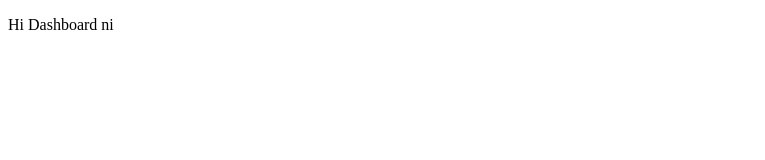
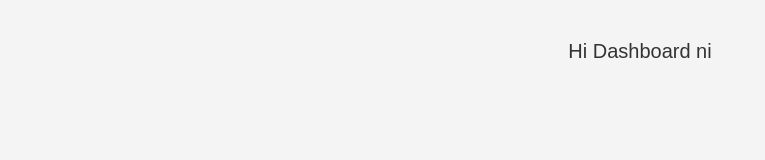
Before and after one commit to janeroseG/SIA, a plain HTML site: page Dashboard.html in a window 1280 px wide. Shown: the whole page, without its empty margins (0-765 px from the left). Drawn offline with Linux system fonts and the light colour scheme.

Commit message:
with css

```diff
--- a/Dashboard.html
+++ b/Dashboard.html
@@ -5,8 +5,22 @@
     <meta http-equiv="X-UA-Compatible" content="IE=edge">
     <meta name="viewport" content="width=device-width, initial-scale=1.0">
     <title>Document</title>
+    <style>
+        body {
+            font-family: Arial, sans-serif;
+            background-color: #f4f4f4;
+            margin: 0;
+            padding: 20px;
+        }
+
+        p {
+            color: #333;
+            font-size: 20px;
+            text-align: center;
+        }
+    </style>
 </head>
 <body>
-    <p> Hi Dashboard ni </p>
+    <p>Hi Dashboard ni</p>
 </body>
 </html>
```
